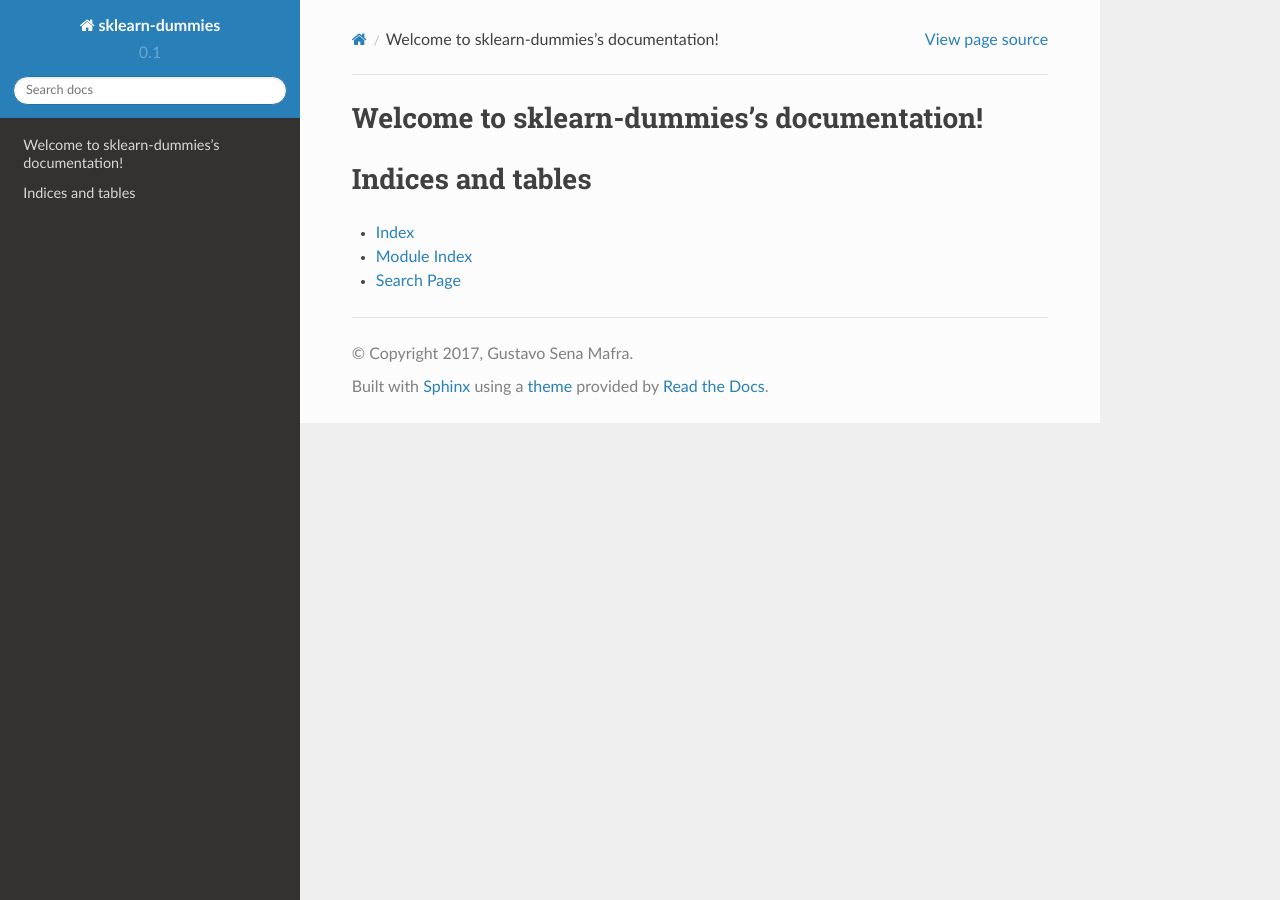
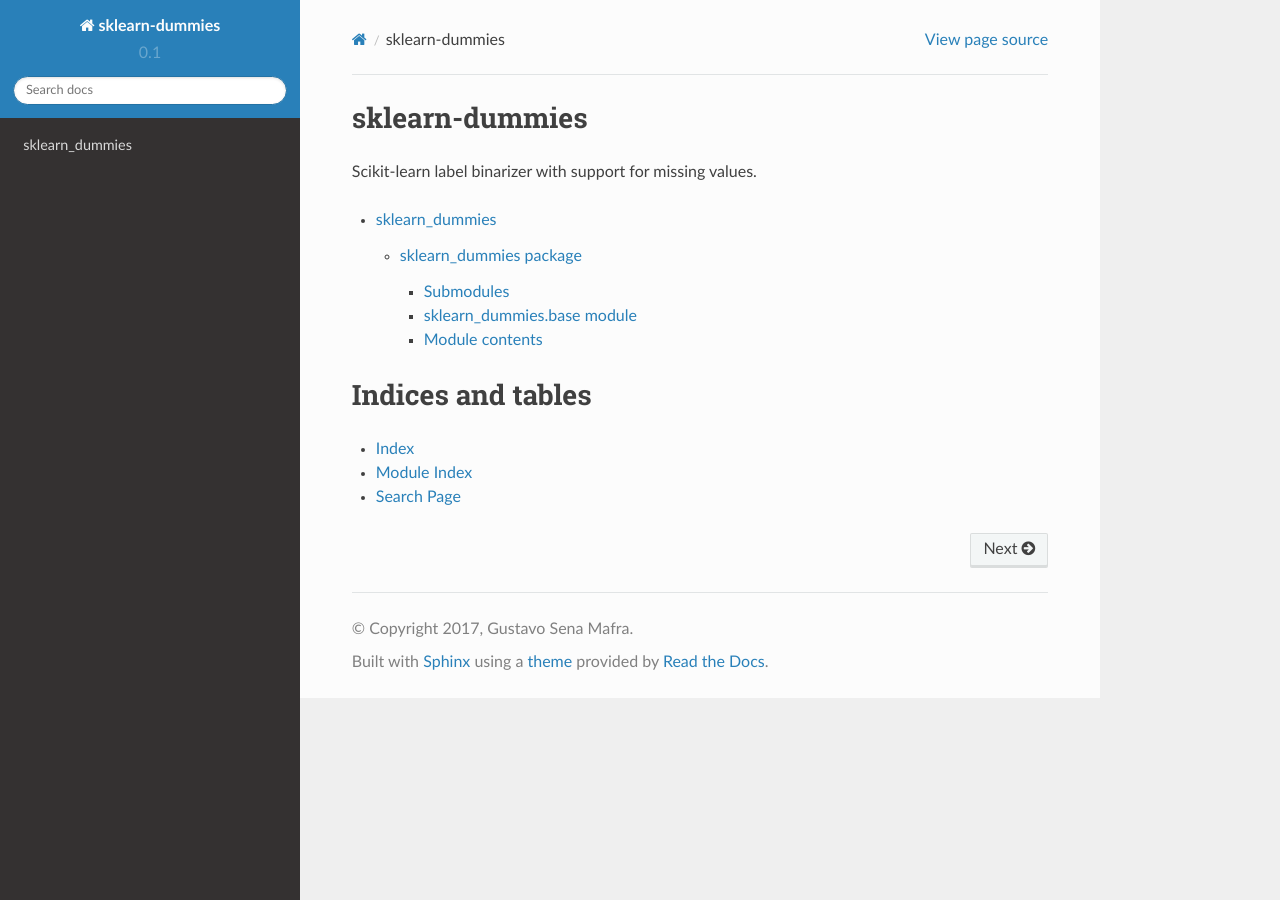
Before and after one commit to gsmafra/sklearn-dummies, a Sphinx documentation site: the page built from docs/index.rst, in a window 1280 px wide. Built offline with Sphinx 7.4.7 and the Read the Docs theme 2.0.0, drawn with Linux system fonts in a browser that asks for light colours.

```diff
--- a/docs/index.rst
+++ b/docs/index.rst
@@ -1,16 +1,11 @@
-.. sklearn-dummies documentation master file, created by
-   sphinx-quickstart on Thu Mar  2 23:06:01 2017.
-   You can adapt this file completely to your liking, but it should at least
-   contain the root `toctree` directive.
+sklearn-dummies
+===============
 
-Welcome to sklearn-dummies's documentation!
-===========================================
+Scikit-learn label binarizer with support for missing values.
 
 .. toctree::
-   :maxdepth: 2
-   :caption: Contents:
 
-
+    modules.rst
 
 Indices and tables
 ==================
--- /dev/null
+++ b/docs/modules.rst
@@ -0,0 +1,7 @@
+sklearn_dummies
+===============
+
+.. toctree::
+   :maxdepth: 4
+
+   sklearn_dummies
--- /dev/null
+++ b/docs/sklearn_dummies.rst
@@ -0,0 +1,22 @@
+sklearn_dummies package
+=======================
+
+Submodules
+----------
+
+sklearn_dummies.base module
+---------------------------
+
+.. automodule:: sklearn_dummies.base
+    :members:
+    :undoc-members:
+    :show-inheritance:
+
+
+Module contents
+---------------
+
+.. automodule:: sklearn_dummies
+    :members:
+    :undoc-members:
+    :show-inheritance:
```
